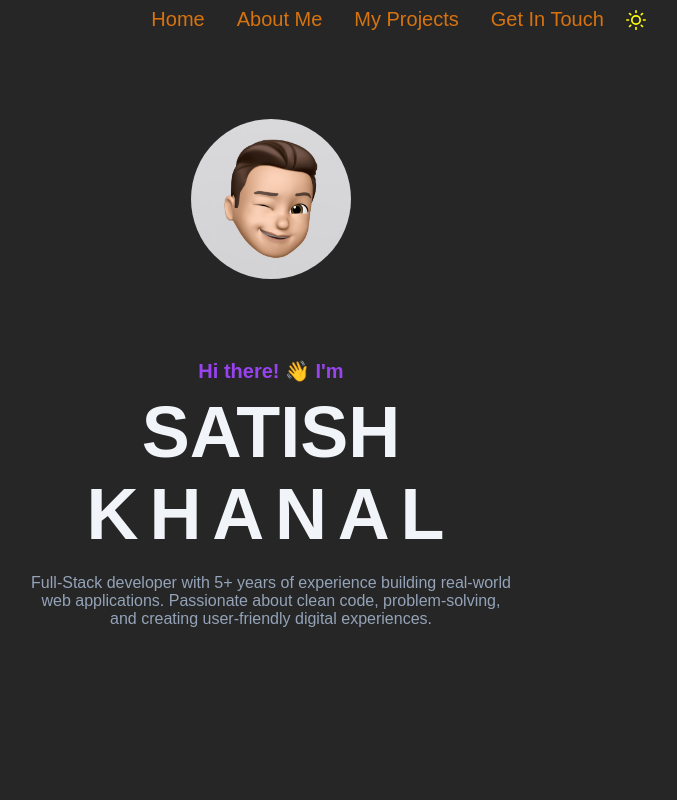
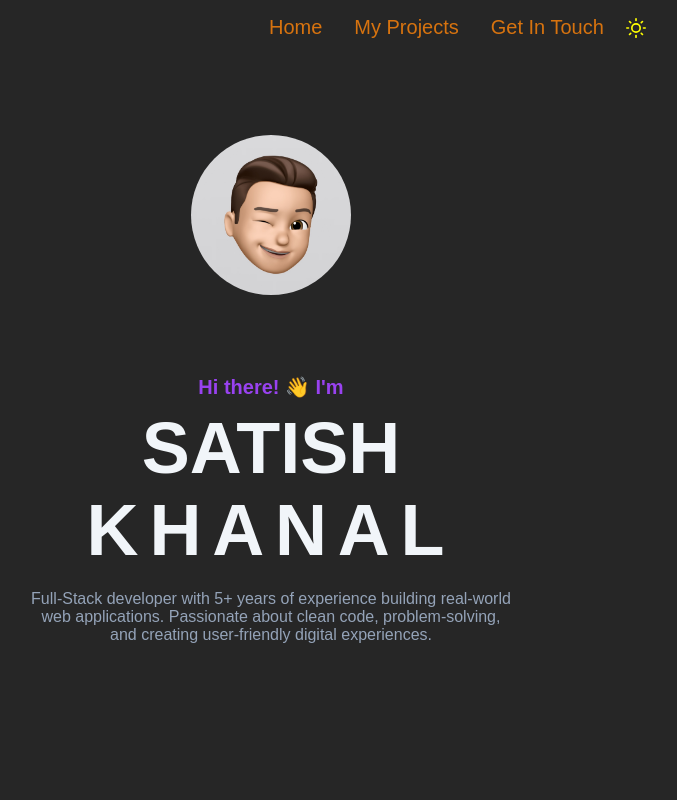
Before and after one commit to satishkhanal76/satishkhanal76.github.io, a React (Vite) app: page / in a window 1280 px wide. Shown: the top 800 px of the page, without its empty margins (369-1046 px from the left). Built offline with nearby package versions, Linux system fonts and the light colour scheme.

Commit message:
Added google analytics.

```diff
--- a/index.html
+++ b/index.html
@@ -4,6 +4,14 @@
     <meta charset="UTF-8" />
     <link rel="icon" type="image/svg+xml" href="/vite.svg" />
     <meta name="viewport" content="width=device-width, initial-scale=1.0" />
+    <!-- Google tag (gtag.js) -->
+    <script async src="https://www.googletagmanager.com/gtag/js?id=G-9RYGRGVQXF"></script>
+    <script>
+      window.dataLayer = window.dataLayer || [];
+      function gtag(){dataLayer.push(arguments);}
+      gtag('js', new Date());
+      gtag('config', 'G-9RYGRGVQXF');
+    </script>
     <title>Satish - Portfolio</title>
   </head>
   <body>
--- a/src/components/HeroAvatarAndSocials.jsx
+++ b/src/components/HeroAvatarAndSocials.jsx
@@ -9,7 +9,7 @@ const HeroAvatarAndSocials = () => {
 
     useEffect(() => {
       setShowIcons(true);
-      const timer = setTimeout(() => setShowIcons(false), 3000);
+      const timer = setTimeout(() => setShowIcons(false), 5000);
       return () => clearTimeout(timer);
     }, []);
 
--- a/src/components/Navbar.css
+++ b/src/components/Navbar.css
@@ -11,7 +11,7 @@
     display: flex;
     justify-content: flex-end;
     align-items: center;
-    padding-block: 0.5em;
+    padding-block: 1em;
 }
 
 .logo-container {
--- a/src/components/Navbar.jsx
+++ b/src/components/Navbar.jsx
@@ -33,7 +33,7 @@ const Navbar = () => {
             <div className="desktop-nav">
                 <ul>
                     <li><a href="./">Home</a></li>
-                    <li><a href="#about-me">About Me</a></li>
+                    {/* <li><a href="#about-me">About Me</a></li> */}
                     <li><a href="#my-projects">My Projects</a></li>
                     <li><a href="#contact-me">Get In Touch</a></li>
                     <ThemeToggleButton />
--- a/src/components/ProjectsView.css
+++ b/src/components/ProjectsView.css
@@ -1,6 +1,3 @@
-.projects-view {
-    /* min-height: 100vh; */
-}
 
 .projects-view-title-container {
     display: flex;
@@ -31,6 +28,7 @@
 @media (max-width: 480px) {
   .projects-grid {
     grid-template-columns: 1fr;
+    gap: 3rem;
   }
 }
 
```
